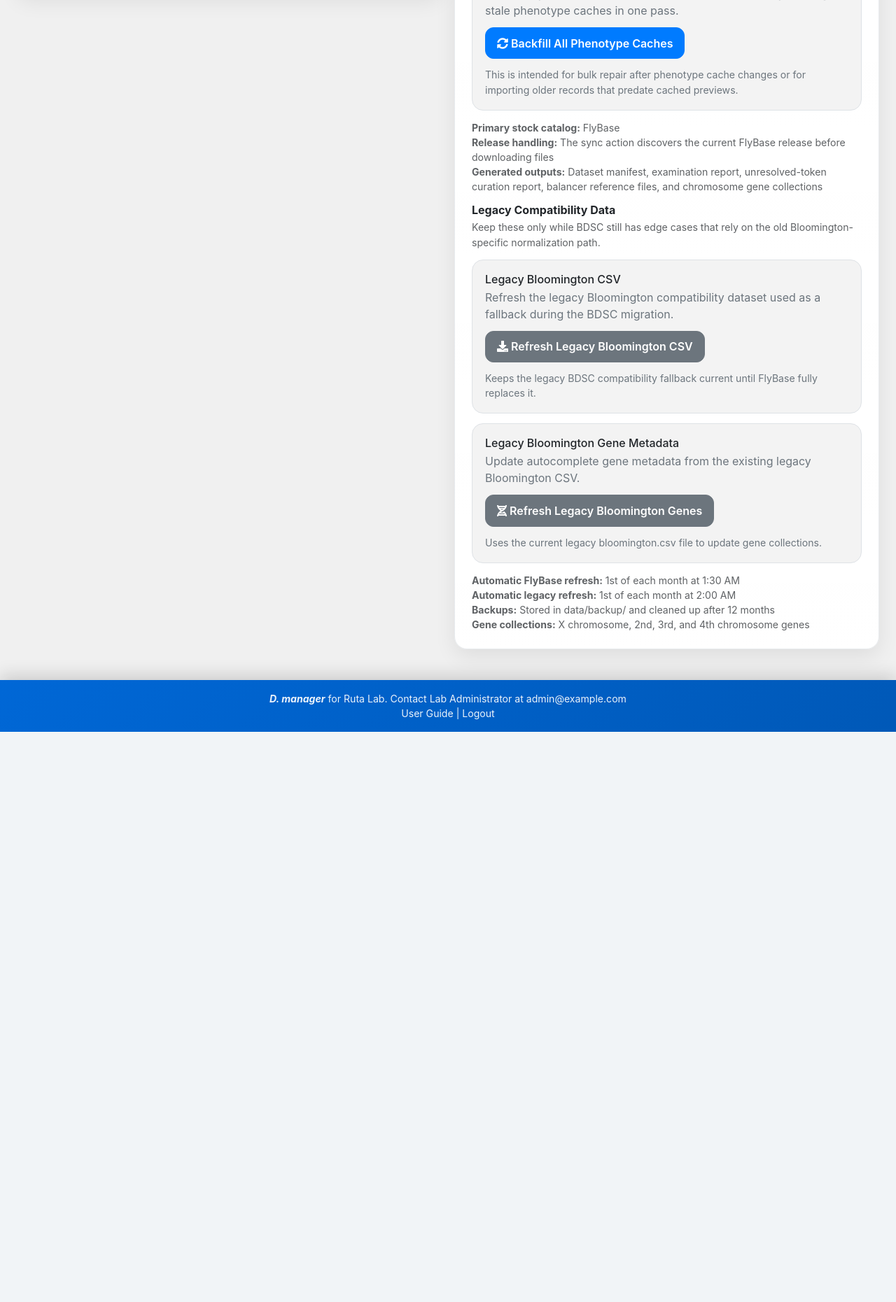
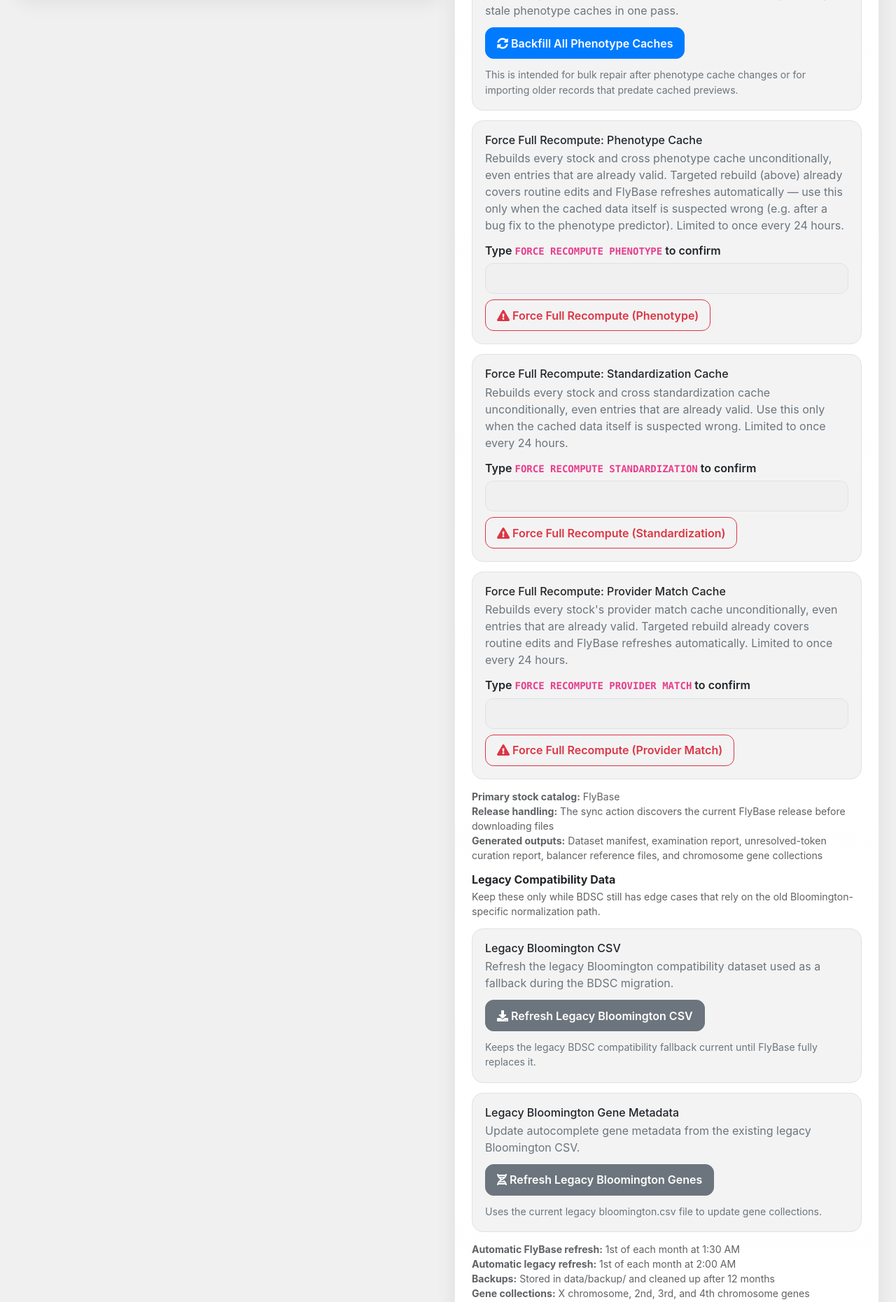
Before and after one commit to neurorishika/FlyManager, a Flask app: page /settings in a window 1280 px wide. Shown: the part 1292-3153 px from the top of the page at 70% size. Before the commit the page ends 2338 px from the top, so only its background shows below. Run offline with Flask 3, Linux system fonts and the light colour scheme; the visitor is signed in with stand-in values (Sample User, id 1); data that the repository does not hold is empty; parts of the project's set-up code (start-up, migrations or seed data) failed here and were passed over; some libraries are stand-ins or nearby versions.

Commit message:
feat: add guarded force-recompute UI, retire standalone provider-cache-refresh button

```diff
--- a/flymanager/app/templates/home.html
+++ b/flymanager/app/templates/home.html
@@ -1333,9 +1333,6 @@
                 <h4>Admin Scope</h4>
                 <p class="panel-copy">Refresh everyone at once from the dashboard when you need to rebuild missing or stale phenotype caches across the entire database.</p>
                 <div class="app-button-row justify-content-end">
-                    <form method="POST" action="{{ url_for('settings.refresh_all_provider_caches') }}" class="mb-0" data-confirm-message="This will rerun provider match caching for every stock in the database. Continue?" data-progress-form data-progress-message="Refreshing provider caches for all stocks..." data-progress-duplicate-message="A global provider cache refresh is already running." data-progress-label="Refreshing...">
-                        <button type="submit" class="btn btn-outline-primary btn-sm" data-progress-label="Refreshing...">Refresh All Provider Caches</button>
-                    </form>
                     <form method="POST" action="{{ url_for('settings.backfill_all_phenotype_cache') }}" class="mb-0" data-confirm-message="This will scan all user-owned stocks and crosses and backfill missing or stale phenotype caches across the entire database. Continue?" data-progress-form data-progress-message="Backfilling phenotype caches for all users..." data-progress-duplicate-message="A global phenotype cache backfill is already running." data-progress-label="Backfilling...">
                         <button type="submit" class="btn btn-outline-primary btn-sm" data-progress-label="Backfilling...">Backfill All Phenotype Caches</button>
                     </form>
--- a/flymanager/app/templates/settings/admin.html
+++ b/flymanager/app/templates/settings/admin.html
@@ -277,6 +277,54 @@
                 <small class="text-muted">This is intended for bulk repair after phenotype cache changes or for importing older records that predate cached previews.</small>
             </div>
 
+            <div class="app-action-card">
+                <div>
+                    <h6 class="mb-1">Force Full Recompute: Phenotype Cache</h6>
+                    <p class="text-muted mb-0">Rebuilds every stock and cross phenotype cache unconditionally, even entries that are already valid. Targeted rebuild (above) already covers routine edits and FlyBase refreshes automatically — use this only when the cached data itself is suspected wrong (e.g. after a bug fix to the phenotype predictor). Limited to once every 24 hours.</p>
+                </div>
+                <form method="POST" action="{{ url_for('settings.force_recompute_cache', cache_key='phenotype') }}" data-confirm-message="This forces a full recompute of every phenotype cache entry, even ones that are already valid. This is rarely needed and can take a long time on a large database. Continue?" data-progress-form data-progress-message="Forcing full phenotype cache recompute..." data-progress-duplicate-message="A forced phenotype cache recompute is already running." data-progress-label="Recomputing...">
+                    <div class="mb-2">
+                        <label class="form-label" for="phenotypeForceConfirmPhrase">Type <code>FORCE RECOMPUTE PHENOTYPE</code> to confirm</label>
+                        <input type="text" class="form-control" id="phenotypeForceConfirmPhrase" name="confirmPhrase" autocomplete="off" required>
+                    </div>
+                    <button type="submit" class="btn btn-outline-danger" data-progress-label="Recomputing...">
+                        <i class="fas fa-exclamation-triangle"></i> Force Full Recompute (Phenotype)
+                    </button>
+                </form>
+            </div>
+
+            <div class="app-action-card">
+                <div>
+                    <h6 class="mb-1">Force Full Recompute: Standardization Cache</h6>
+                    <p class="text-muted mb-0">Rebuilds every stock and cross standardization cache unconditionally, even entries that are already valid. Use this only when the cached data itself is suspected wrong. Limited to once every 24 hours.</p>
+                </div>
+                <form method="POST" action="{{ url_for('settings.force_recompute_cache', cache_key='standardization') }}" data-confirm-message="This forces a full recompute of every standardization cache entry, even ones that are already valid. This is rarely needed and can take a long time on a large database. Continue?" data-progress-form data-progress-message="Forcing full standardization cache recompute..." data-progress-duplicate-message="A forced standardization cache recompute is already running." data-progress-label="Recomputing...">
+                    <div class="mb-2">
+                        <label class="form-label" for="standardizationForceConfirmPhrase">Type <code>FORCE RECOMPUTE STANDARDIZATION</code> to confirm</label>
+                        <input type="text" class="form-control" id="standardizationForceConfirmPhrase" name="confirmPhrase" autocomplete="off" required>
+                    </div>
+                    <button type="submit" class="btn btn-outline-danger" data-progress-label="Recomputing...">
+                        <i class="fas fa-exclamation-triangle"></i> Force Full Recompute (Standardization)
+                    </button>
+                </form>
+            </div>
+
+            <div class="app-action-card">
+                <div>
+                    <h6 class="mb-1">Force Full Recompute: Provider Match Cache</h6>
+                    <p class="text-muted mb-0">Rebuilds every stock's provider match cache unconditionally, even entries that are already valid. Targeted rebuild already covers routine edits and FlyBase refreshes automatically. Limited to once every 24 hours.</p>
+                </div>
+                <form method="POST" action="{{ url_for('settings.force_recompute_cache', cache_key='provider_match') }}" data-confirm-message="This forces a full recompute of every provider match cache entry, even ones that are already valid. This is rarely needed and can take a long time on a large database. Continue?" data-progress-form data-progress-message="Forcing full provider match cache recompute..." data-progress-duplicate-message="A forced provider match cache recompute is already running." data-progress-label="Recomputing...">
+                    <div class="mb-2">
+                        <label class="form-label" for="providerMatchForceConfirmPhrase">Type <code>FORCE RECOMPUTE PROVIDER MATCH</code> to confirm</label>
+                        <input type="text" class="form-control" id="providerMatchForceConfirmPhrase" name="confirmPhrase" autocomplete="off" required>
+                    </div>
+                    <button type="submit" class="btn btn-outline-danger" data-progress-label="Recomputing...">
+                        <i class="fas fa-exclamation-triangle"></i> Force Full Recompute (Provider Match)
+                    </button>
+                </form>
+            </div>
+
             <div class="app-inline-note">
                 <strong>Primary stock catalog:</strong> FlyBase<br>
                 <strong>Release handling:</strong> The sync action discovers the current FlyBase release before downloading files<br>
```
